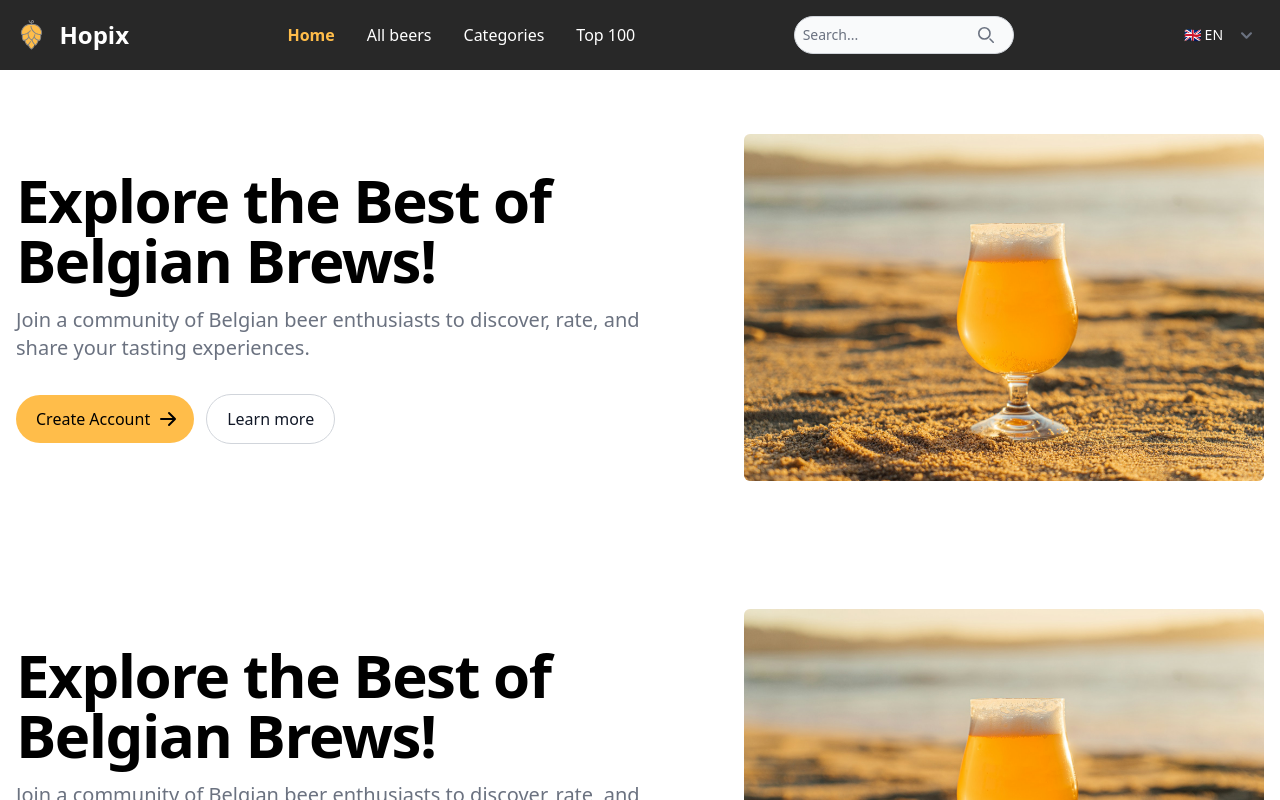
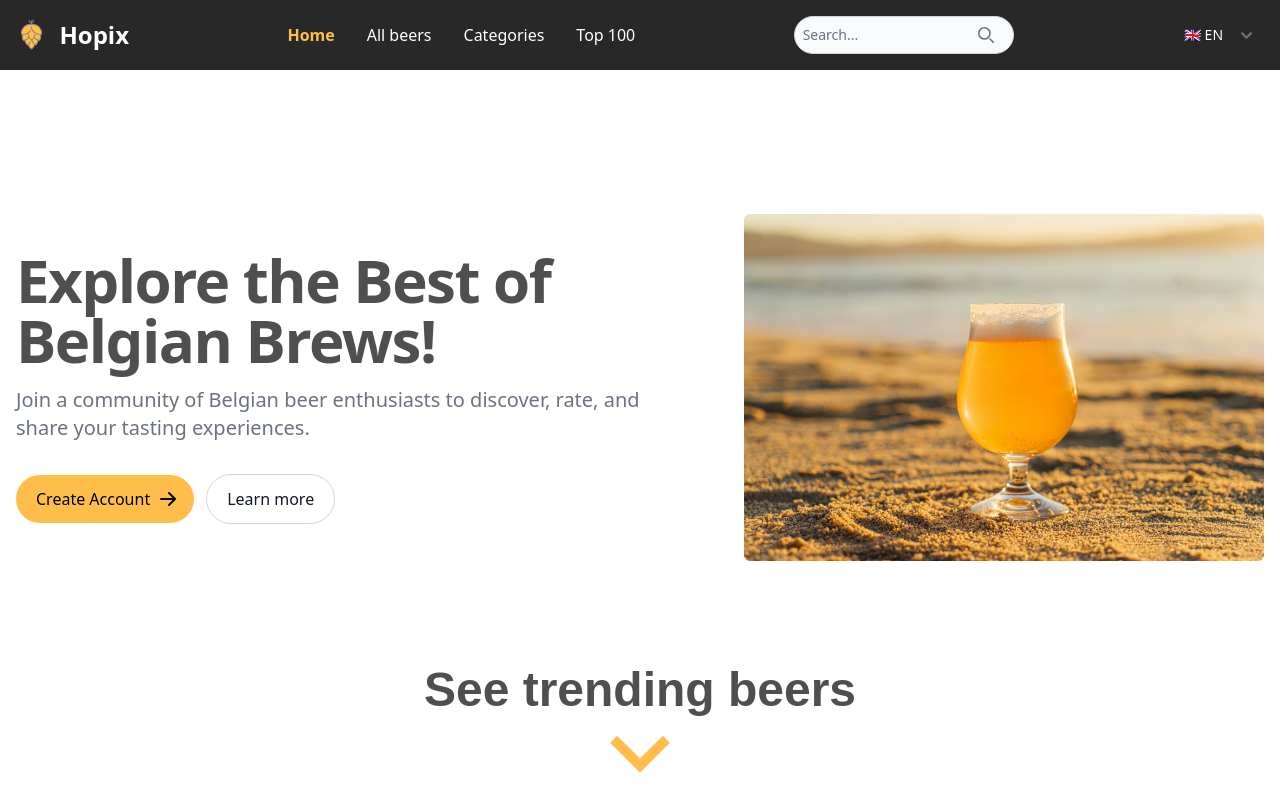
Before and after one commit to KempDewulf/hopix-webapp, a Vue app: page / in a window 1280 px wide. Shown: the top 800 px of the page. Built offline with nearby package versions, Linux system fonts and the light colour scheme; the HTML template or start-up script is replaced by a standard one.

Commit message:
add 'see trending..' message

```diff
--- a/src/App.vue
+++ b/src/App.vue
@@ -7,10 +7,7 @@ import Footer from "@/components/Footer.vue";
 <template>
   <Navbar/>
   <RouterView/>
-  <RouterView/>
-  <RouterView/>
   <Footer/>
-
 </template>
 
 <style scoped>
--- a/src/components/Footer.vue
+++ b/src/components/Footer.vue
@@ -11,7 +11,7 @@ export default {
         <img src="/src/assets/images/logo.svg" class="h-8" alt="Hopix Logo" />
         <span class="self-center text-2xl font-semibold whitespace-nowrap text-white">Hopix</span>
       </router-link>
-      <span class="text-sm text-gray-400 self-center sm:text-center">
+      <span class="text-[10px] md:text-sm text-gray-400 self-center sm:text-center">
         Copyright © 2024
         <router-link to="/" class="hover:underline">Hopix™</router-link>.
         All Rights Reserved.
--- a/src/components/Hero.vue
+++ b/src/components/Hero.vue
@@ -5,10 +5,11 @@ export default {
 </script>
 
 <template>
+  <div class="flex flex-col items-center justify-between h-[93vh]">
     <section class="bg-white dark:bg-gray-900">
-    <div class="grid max-w-screen-xl px-4 py-8 mx-auto lg:gap-8 xl:gap-0 lg:py-16 lg:grid-cols-12">
+      <div class="grid max-w-screen-xl px-4 py-8 mx-auto lg:gap-8 xl:gap-0 lg:py-24 lg:grid-cols-12">
         <div class="mr-auto place-self-center lg:col-span-7">
-        <h1 class="max-w-2xl mb-4 text-4xl font-extrabold tracking-tight leading-none md:text-5xl xl:text-6xl dark:text-white">Explore the Best of Belgian Brews!</h1>
+          <h1 class="max-w-2xl mb-4 text-4xl font-extrabold text-hopix-gray tracking-tight leading-none md:text-5xl xl:text-6xl dark:text-white">Explore the Best of Belgian Brews!</h1>
           <p class="max-w-2xl mb-6 font-light text-gray-500 lg:mb-8 md:text-lg lg:text-xl dark:text-gray-400">Join a community of Belgian beer enthusiasts to discover, rate, and share your tasting experiences.</p>
           <a href="#" class="inline-flex items-center justify-center px-5 py-3 mr-3 text-base font-medium text-center text-black rounded-full bg-hopix-yellow dark:focus:ring-primary-900 hover:shadow-md">
             Create Account
@@ -23,8 +24,17 @@ export default {
         </div>
       </div>
     </section>
+    <div class="mb-28 md:mb-10">
+      <h2 class="text-3xl md:text-5xl pb-5 font-primary font-bold text-hopix-gray">See trending beers</h2>
+      <svg class="mx-auto w-20 h-10 md:w-34 md:h-22" viewBox="0 0 34 22" fill="none" xmlns="http://www.w3.org/2000/svg">
+        <path d="M4.44372 0.929382L17.0001 13.4584L29.5564 0.929382L33.4136 4.78656L17.0001 21.2001L0.586548 4.78656L4.44372 0.929382Z" fill="#FFBD4A"/>
+      </svg>
+    </div>
+  </div>
 </template>
 
 <style scoped>
-
+  section > div {
+    padding-top: 18vh;
+  }
 </style>
--- a/src/components/Navbar.vue
+++ b/src/components/Navbar.vue
@@ -1,5 +1,5 @@
 <template>
-  <nav class="bg-header border-gray-200 sticky top-0">
+  <nav class="bg-header z-50 border-gray-200 sticky top-0">
     <div class="max-w-screen-xl flex flex-wrap items-center justify-between mx-auto p-4">
       <router-link to="/" class="flex items-center space-x-3 rtl:space-x-reverse">
         <img src="/src/assets/images/logo.svg" class="h-8" alt="Hopix Logo" />
--- a/src/views/HomeView.vue
+++ b/src/views/HomeView.vue
@@ -3,8 +3,7 @@ import Hero from "@/components/Hero.vue";
 </script>
 
 <template>
-  <main>
-
+  <main class="min-h-screen relative">
     <Hero/>
   </main>
 </template>
--- a/tailwind.config.js
+++ b/tailwind.config.js
@@ -4,9 +4,13 @@ import flowbite from "flowbite/plugin";
 export default {
     content: ['./index.html', './src/App.vue', './src/**/*.{vue,js,ts,jsx,tsx}', './node_modules/flowbite/**/*.js','node_modules/flowbite-vue/**/*.{js,jsx,ts,tsx,vue}'],
     theme: {
+        fontFamily: {
+            'primary': 'DM Sans, sans-serif',
+        },
         colors: {
             'header': '#282828',
             'hopix-yellow': '#FFBD4A',
+            'hopix-gray': '#4F4F4F',
         },
         extend: {},
     },
```
Lines whose indentation alone changed are shown as unchanged.
